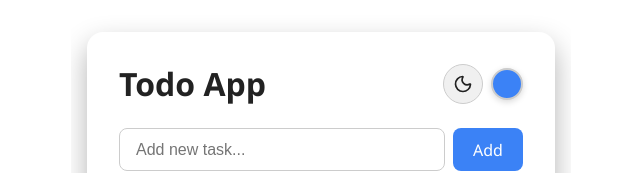
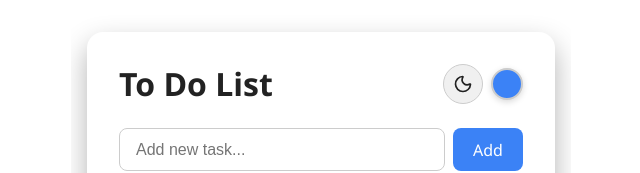
Before and after one commit to cheaneatine/Clean-React-Architecture-To-Do-List, a React (Vite) app: page / in a window 1280 px wide. Shown: the top 173 px of the page, without its empty margins (319-959 px from the left). Built offline with nearby package versions, Linux system fonts and the light colour scheme.

Commit message:
Renamed app title in header

```diff
--- a/src/components/TodoApp.tsx
+++ b/src/components/TodoApp.tsx
@@ -52,7 +52,7 @@ const TodoApp: React.FC = () => {
       <div className="body-wrapper">
         <div className="todo-container">
           <div className="todo-header">
-            <h1>Todo App</h1>
+            <h1>To Do List</h1>
             <div
               style={{ display: "flex", gap: "0.5rem", alignItems: "center" }}
             >
```
